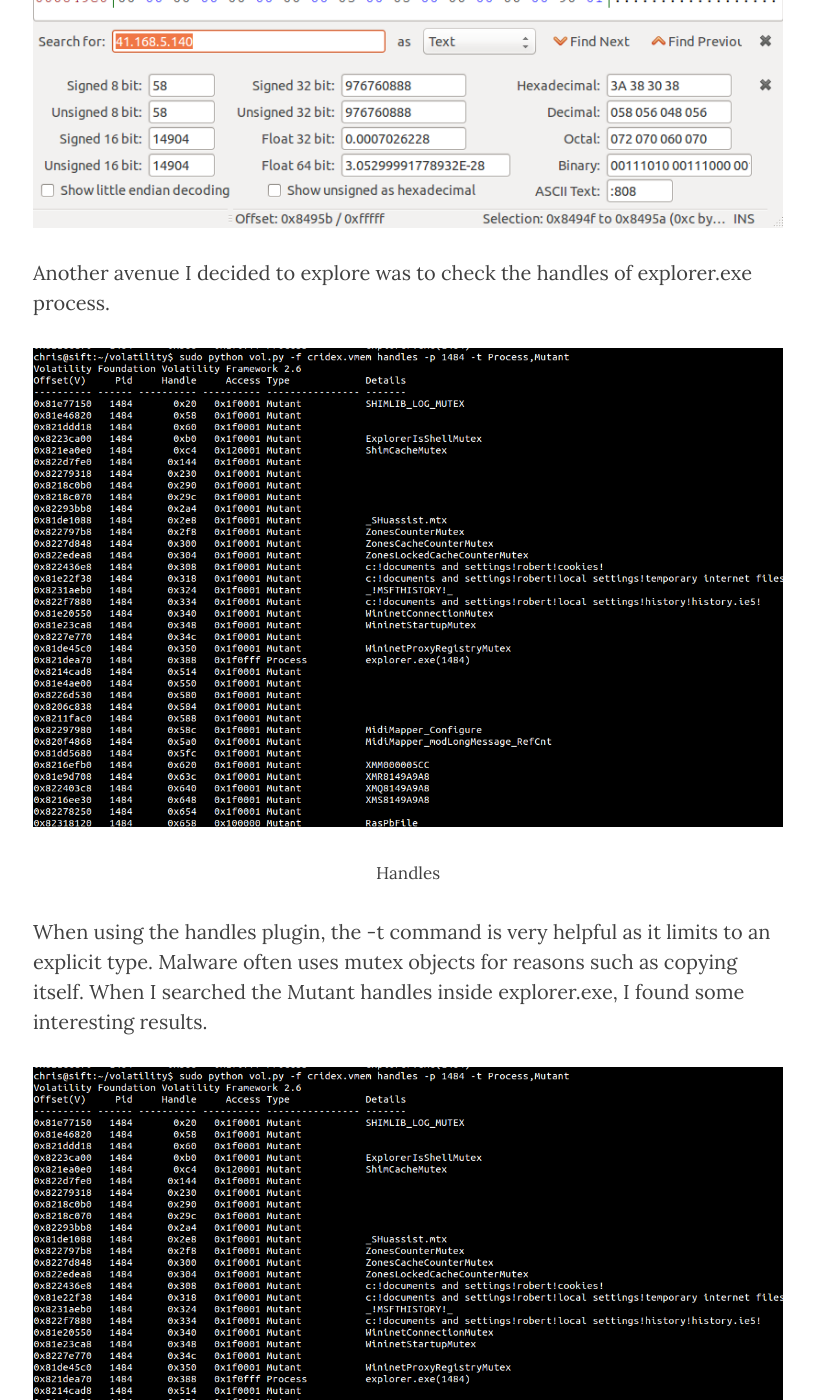
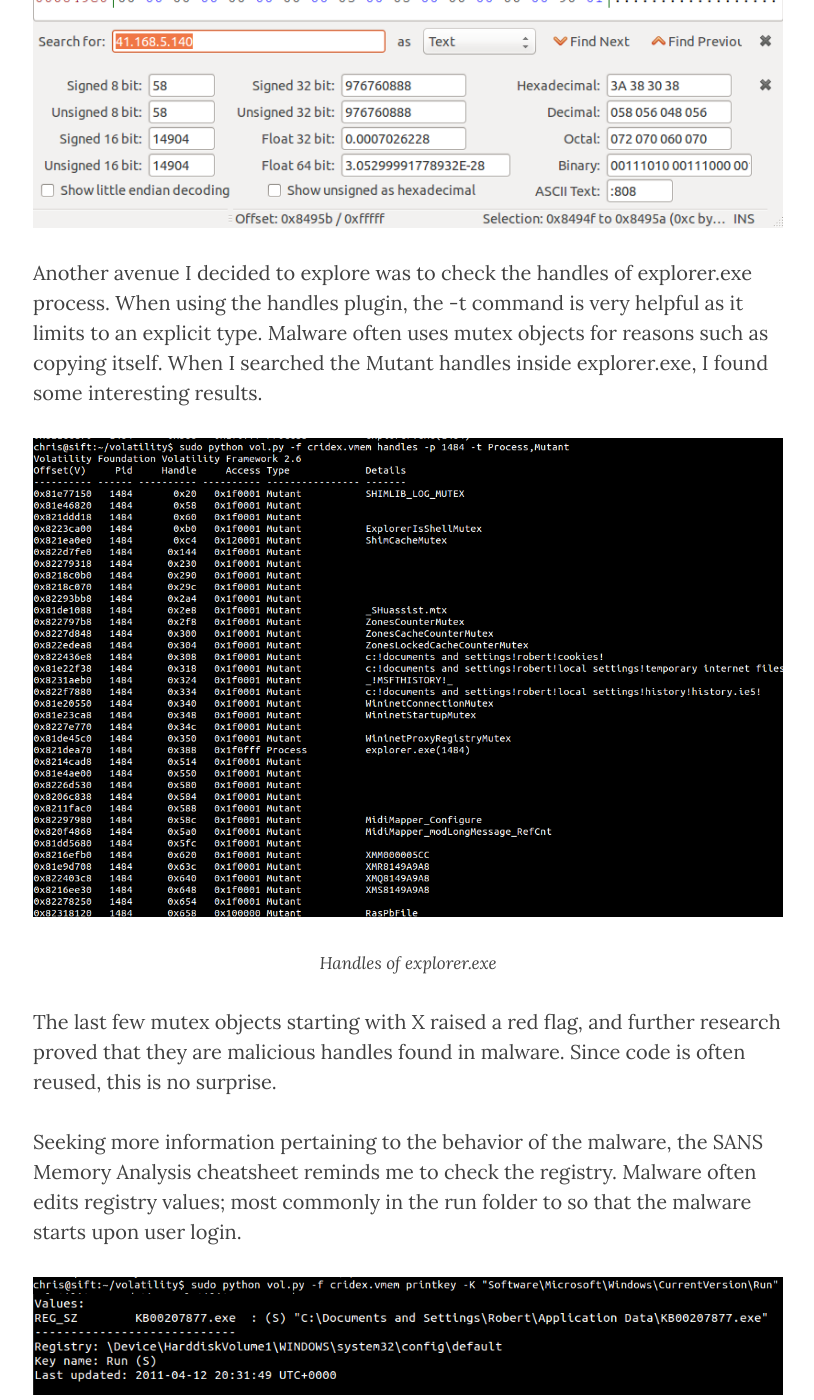
Before and after one commit to RomSec/RomSec.github.io, a Jekyll site: the page built from _posts/2017-07-12-Cridex.markdown, in a window 1280 px wide and 1400 px high, scrolled down 3008 px. Shown: the whole window, without its empty margins (232-1046 px from the left). Built offline with Jekyll 4.4.1, drawn with Linux system fonts in a browser that asks for light colours; nearby versions of some CDN libraries.

Commit message:
Update 2017-07-12-Cridex.markdown

```diff
--- a/_posts/2017-07-12-Cridex.markdown
+++ b/_posts/2017-07-12-Cridex.markdown
@@ -35,11 +35,7 @@ header-img: "img/Cridex/money.jpg"
 ![Five](/img/Cridex/text.PNG)
 
 
-<p>Another avenue I decided to explore was to check the handles of explorer.exe process.</p>
-![Five](/img/Cridex/mutant.PNG)
-<p class="text-center"><small>Handles</small></p>
-
-<p>When using the handles plugin, the -t command is very helpful as it limits to an explicit type. Malware often uses mutex objects for reasons such as copying itself. When I searched the Mutant handles inside explorer.exe, I found some interesting results.</p>
+<p>Another avenue I decided to explore was to check the handles of explorer.exe process. When using the handles plugin, the -t command is very helpful as it limits to an explicit type. Malware often uses mutex objects for reasons such as copying itself. When I searched the Mutant handles inside explorer.exe, I found some interesting results.</p>
 ![Six](/img/Cridex/mutant.PNG)
 <p class="text-center"><small><i>Handles of explorer.exe</i></small></p>
 
```
